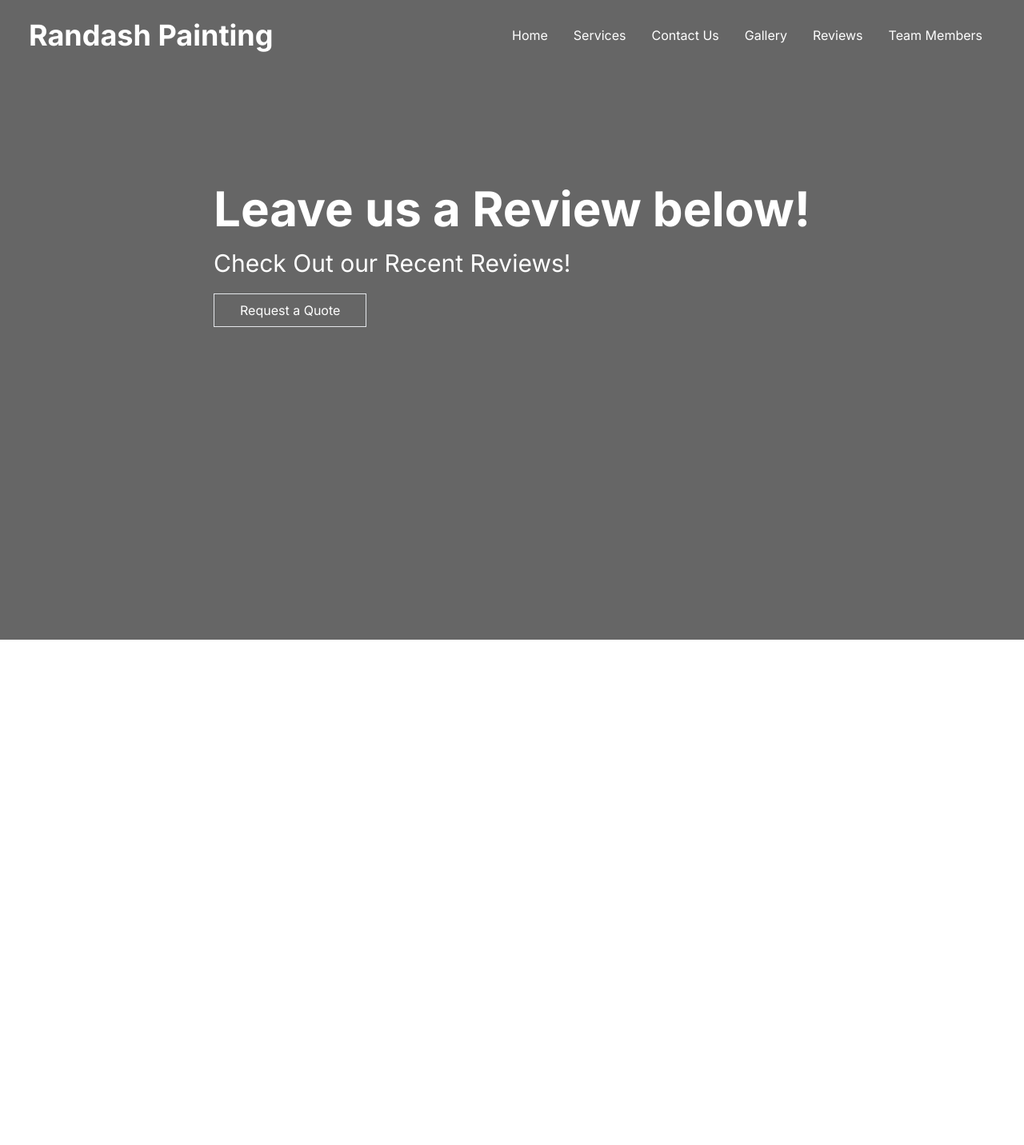
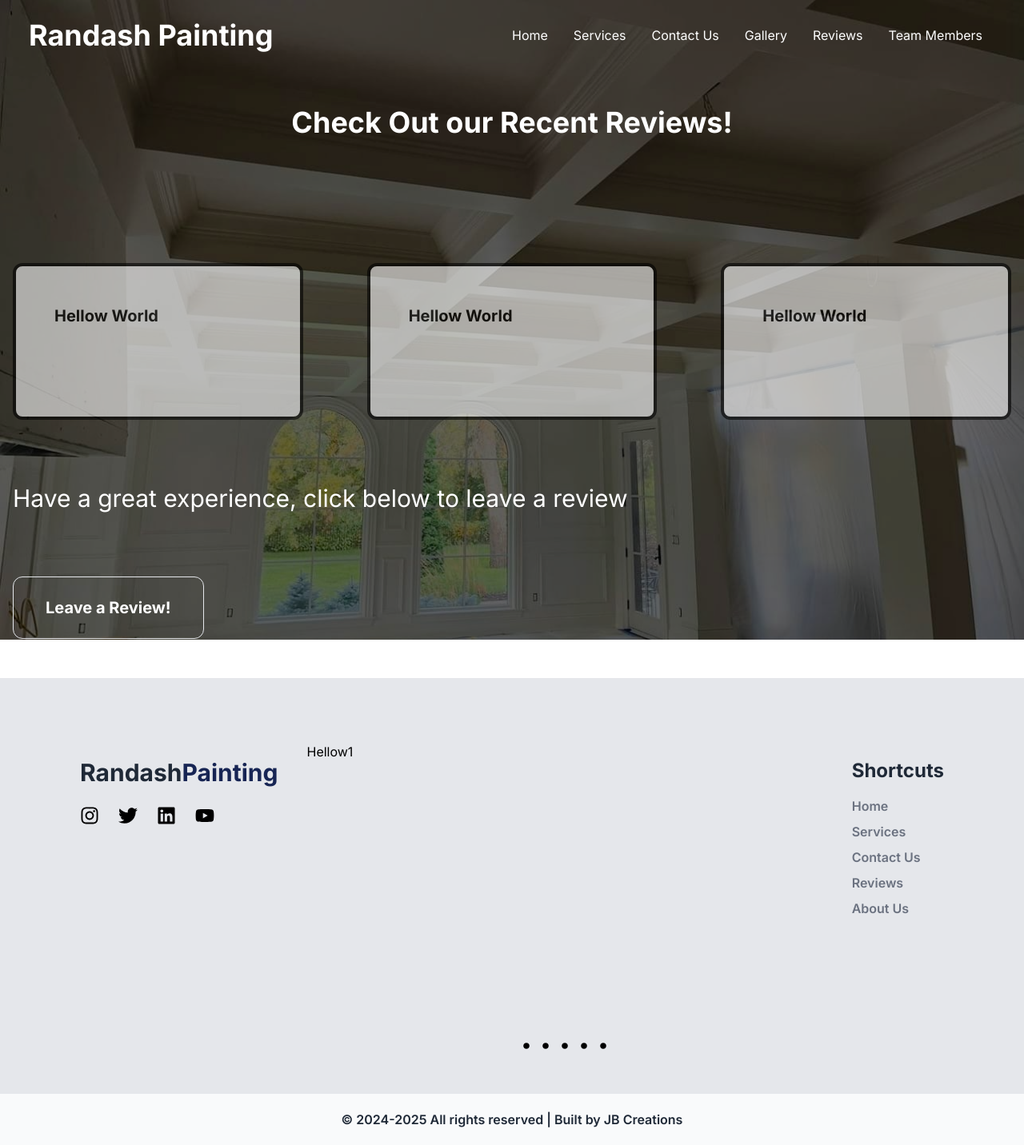
Before and after one commit to JCBuren/RandashPainting, a Next.js app: page /review in a window 1280 px wide. Shown: the whole page at 80% size. Before the commit the page ends 848 px from the top, so only its background shows below. Built offline with nearby package versions, Linux system fonts and the light colour scheme.

Commit message:
Update Main/Footer

```diff
--- /dev/null
+++ b/app/components/Footer.jsx
@@ -0,0 +1,129 @@
+"use client"
+import React, { useState } from "react"
+import { BsChevronCompactLeft, BsChevronCompactRight } from "react-icons/bs"
+import { RxDotFilled } from "react-icons/rx"
+import { FaInstagram } from "react-icons/fa"
+import { FaTwitter } from "react-icons/fa"
+import { FaLinkedin } from "react-icons/fa"
+import { FaYoutube } from "react-icons/fa"
+
+function Footer() {
+	const slides = [
+		{
+            title:"Hellow1",
+			desc: "Hellow1",
+		},
+		{
+			title:"Hellow2",
+			desc: "Hellow2",
+		},
+		{
+			title:"Hellow3",
+			desc: "Hellow3",
+		},
+
+		{
+			title:"Hellow4",
+			desc: "Hellow4",
+		},
+		{
+			title:"Hellow5",
+			desc: "Hellow5",
+		},
+	]
+
+	const [currentIndex, setCurrentIndex] = useState(0)
+
+	const prevSlide = () => {
+		const isFirstSlide = currentIndex === 0
+		const newIndex = isFirstSlide ? slides.length - 1 : currentIndex - 1
+		setCurrentIndex(newIndex)
+	}
+
+	const nextSlide = () => {
+		const isLastSlide = currentIndex === slides.length - 1
+		const newIndex = isLastSlide ? 0 : currentIndex + 1
+		setCurrentIndex(newIndex)
+	}
+
+	const goToSlide = (slideIndex) => {
+		setCurrentIndex(slideIndex)
+	}
+	return (
+		<>
+			<div className="bg-gray-200 h-1/2 w-full flex md:flex-row flex-col justify-around items-start p-20">
+				<div className="p-5 ">
+					<ul>
+						<p className="text-gray-800 font-bold text-3xl pb-6">
+							Randash<span className="text-blue-950">Painting</span>
+						</p>
+						<div className="flex gap-6 pb-5">
+							<FaInstagram className="text-2xl cursor-pointer hover:text-yellow-600" />
+							<FaTwitter className="text-2xl cursor-pointer hover:text-blue-600" />
+							<FaLinkedin className="text-2xl cursor-pointer hover:text-blue-600" />
+							<FaYoutube className="text-2xl cursor-pointer hover:text-red-600" />
+						</div>
+					</ul>
+				</div>
+
+					<div className="max-w-[980px] h-[360px] w-full m-auto px-4 relative group">
+						<div
+							className="w-full h-full rounded-2xl bg-center bg-cover duration-500"
+						>{slides[currentIndex].desc}</div>
+						{/* Left Arrow */}
+						<div className="hidden group-hover:block absolute top-[50%] -translate-x-0 translate-y-[-50%] left-5 text-2xl rounded-full p-2 bg-black/20 text-white cursor-pointer">
+							<BsChevronCompactLeft onClick={prevSlide} size={30} />
+						</div>
+						{/* Right Arrow */}
+						<div className="hidden group-hover:block absolute top-[50%] -translate-x-0 translate-y-[-50%] right-5 text-2xl rounded-full p-2 bg-black/20 text-white cursor-pointer">
+							<BsChevronCompactRight onClick={nextSlide} size={30} />
+						</div>
+						<div className="flex top-4 justify-center py-2">
+							{slides.map((slide, slideIndex) => (
+								<div
+									key={slideIndex}
+									onClick={() => goToSlide(slideIndex)}
+									className="text-2xl cursor-pointer"
+								>
+									<RxDotFilled />
+								</div>
+							))}
+						</div>
+					</div>
+
+				<div className="p-5">
+					<ul>
+						<p className="text-gray-800 font-bold text-2xl pb-4">
+							Shortcuts
+						</p>
+						<li className="text-gray-500 text-md pb-2 font-semibold hover:text-blue-600 cursor-pointer">
+							Home
+						</li>
+						<li className="text-gray-500 text-md pb-2 font-semibold hover:text-blue-600 cursor-pointer">
+							Services
+						</li>
+						<li className="text-gray-500 text-md pb-2 font-semibold hover:text-blue-600 cursor-pointer">
+							Contact Us
+						</li>
+						<li className="text-gray-500 text-md pb-2 font-semibold hover:text-blue-600 cursor-pointer">
+							Reviews
+						</li>
+						<li className="text-gray-500 text-md pb-2 font-semibold hover:text-blue-600 cursor-pointer">
+							About Us{" "}
+						</li>
+					</ul>
+				</div>
+			</div>
+			<div className="flex flex-col justify-center items-center text-center  p-5 bg-gray-50">
+				<h1 className=" text-gray-800 font-semibold">
+					© 2024-2025 All rights reserved | Built by{" "}
+					<span className="hover:text-blue-600 font-semibold cursor-pointer">
+						JB Creations{" "}
+					</span>
+				</h1>
+			</div>
+		</>
+	)
+}
+
+export default Footer
--- a/app/components/Slider.jsx
+++ b/app/components/Slider.jsx
@@ -40,7 +40,7 @@ const Slider = ({ slides }) => {
 							/>
 							{index === current && (
 								<Image
-									src={slide.image}
+									src={slide.src}
 									alt="/"
 									width="1440"
 									height="600"
--- a/app/contact/page.jsx
+++ b/app/contact/page.jsx
@@ -6,7 +6,7 @@ export default function Contact() {
 	const Quote = () => {}
 	return (
 		<div>
-			<div className="flex items-center justify-center h-screen mb-12 bg-fixed bg-center bg-cover custom-img2">
+			<div className="flex items-center justify-center h-screen mb-12 bg-fixed bg-center bg-cover bg-[url('../app/assets/Paint3.jpg')]">
 				<div className="absolute top-0 left-0 right-0 bottom-0 bg-black/60 z-[2]" />
 				<div className="p-5 text-white z-[2] mt-[-10rem]">
 					<h2 className="text-5xl font-bold py-5">Request a Quote Below!</h2>
--- a/app/globals.css
+++ b/app/globals.css
@@ -8,13 +8,13 @@ html {
 }
 
 .custom-img1 {
-	background-image: "url('../app/assets/Main1.jpg')"
+	background-image: "url('../app/assets/Main1.jpg')";
 }
 
 .custom-img2 {
-	background-image: "url('/app/assets/Paint3.jpg')"
+	background-image: "url('../app/assets/Paint3.jpg')";
 }
 
 .custom-img3 {
-	background-image: "url('/app/assets/Paint4.jpg')"
+	background-image: "url('../app/assets/Paint4.jpg')";
 }
--- a/app/page.js
+++ b/app/page.js
@@ -5,6 +5,7 @@ import Slider from "./components/Slider"
 import { SliderData } from "./components/SliderData"
 import Contact from "./contact/page"
 import Service from "./service/page"
+import Footer from "./components/Footer"
 
 export default function Home() {
 	return (
@@ -19,6 +20,7 @@ export default function Home() {
 				"
 			/>
 			<Slider slides={SliderData} />
+			<Footer/>
 		</div>
 	)
 }
--- a/app/review/page.jsx
+++ b/app/review/page.jsx
@@ -1,21 +1,34 @@
 import React from "react"
 import Navbar from "../components/Navbar"
 import Link from "next/link"
+import Footer from "../components/Footer"
 
 export default function Review() {
 	return (
 		<div>
 			<Navbar />
-			<div className="flex items-center justify-center h-screen mb-12 bg-fixed bg-center bg-cover custom-img3">
+			<div className="flex items-center justify-center h-screen mb-12 bg-fixed bg-center bg-cover bg-[url('../app/assets/Paint4.jpg')]">
 				<div className="absolute top-0 left-0 right-0 bottom-0 bg-black/60 z-[2]" />
-				<div className="p-5 text-white z-[2] mt-[-10rem]">
-					<h2 className="text-6xl font-bold">Leave us a Review below!</h2>
-					<p className="py-5 text-3xl">Check Out our Recent Reviews!</p>
+				<div className="grid grid-cols-1 grid-rows-4 justify-between p-4 text-white z-[2] w-full mt-[250px]">
+					<h2 className="text-4xl font-bold text-center">
+						Check Out our Recent Reviews!
+					</h2>
+					<div className="grid grid-rows-1 grid-cols-3 gap-20">
+						<div className="py-12 px-12 border-4 border-black rounded-xl bg-white text-black opacity-60 font-bold text-xl">Hellow World</div>
+						<div className="py-12 px-12 border-4 border-black rounded-xl bg-white text-black opacity-60 font-bold text-xl">Hellow World</div>
+						<div className="py-12 px-12 border-4 border-black rounded-xl bg-white text-black opacity-60 font-bold text-xl" >Hellow World</div>
+					</div>
+					<p className="py-20 text-3xl">
+						Have a great experience, click below to leave a review
+					</p>
 					<Link href="/contact">
-						<button className="px-8 py-2 border">Request a Quote</button>
+						<button className="font-bold text-xl px-10 py-6 border rounded-xl">
+							Leave a Review!
+						</button>
 					</Link>{" "}
 				</div>
 			</div>
+			<Footer />
 		</div>
 	)
 }
--- a/package.json
+++ b/package.json
@@ -15,6 +15,8 @@
     "react-icons": "^4.12.0"
   },
   "devDependencies": {
+    "@types/node": "20.11.16",
+    "@types/react": "18.2.52",
     "autoprefixer": "^10.4.16",
     "eslint": "^8",
     "eslint-config-next": "14.0.3",
```
Also changed, not shown: app/components/SliderData.js, jsconfig.json (line endings or trailing spaces), 1 other file (tests, documents, lock files or other folders).
